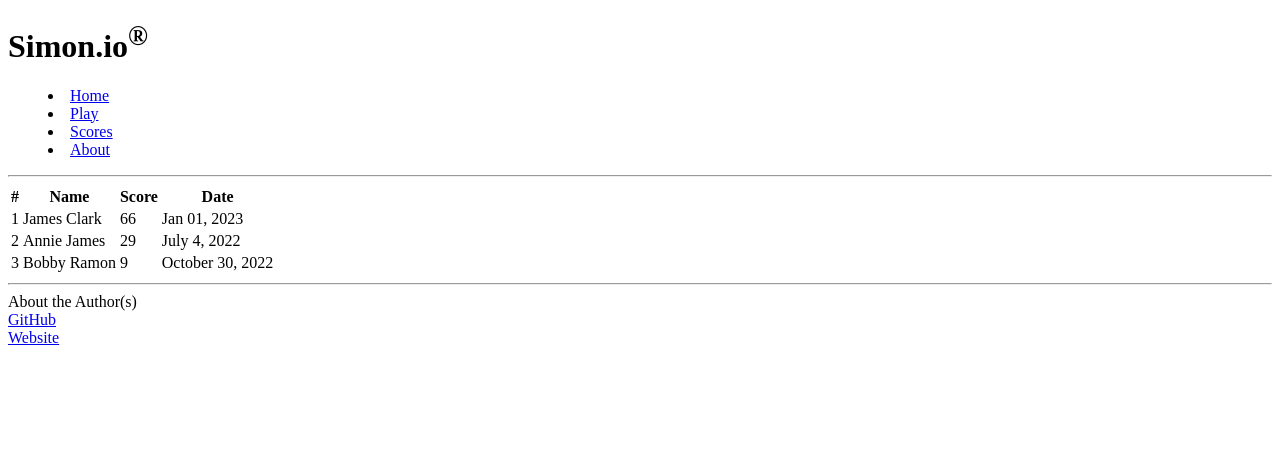
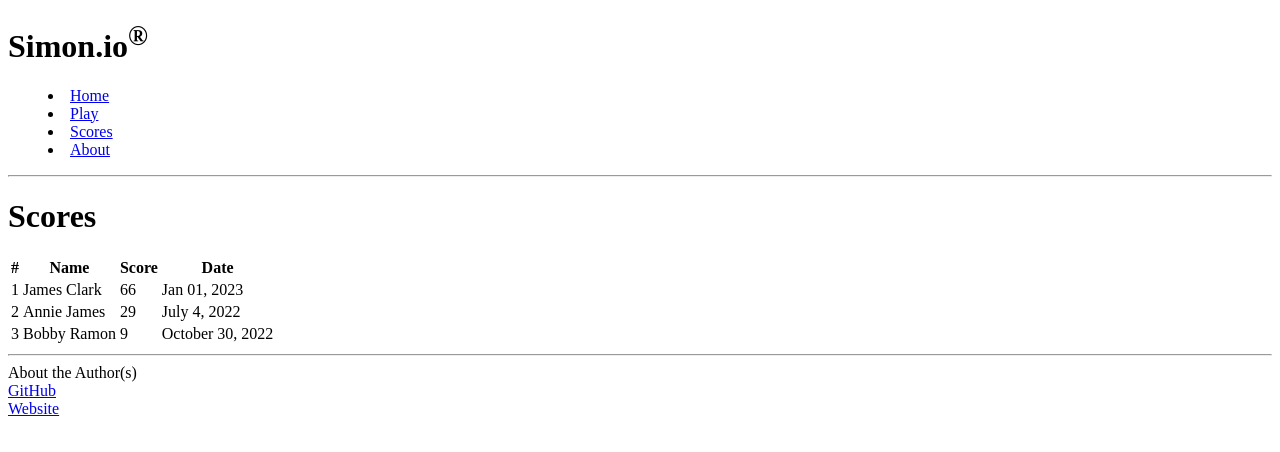
Before and after one commit to Hecktomb200/simon, a plain HTML site: page scores.html in a window 1280 px wide. Drawn offline with Linux system fonts and the light colour scheme.

Commit message:
Updated scores.html v2

```diff
--- a/scores.html
+++ b/scores.html
@@ -23,6 +23,7 @@
     </header>
 
     <main>
+      <h1>Scores</h1>
       <table>
         <thead>
           <tr>
```
